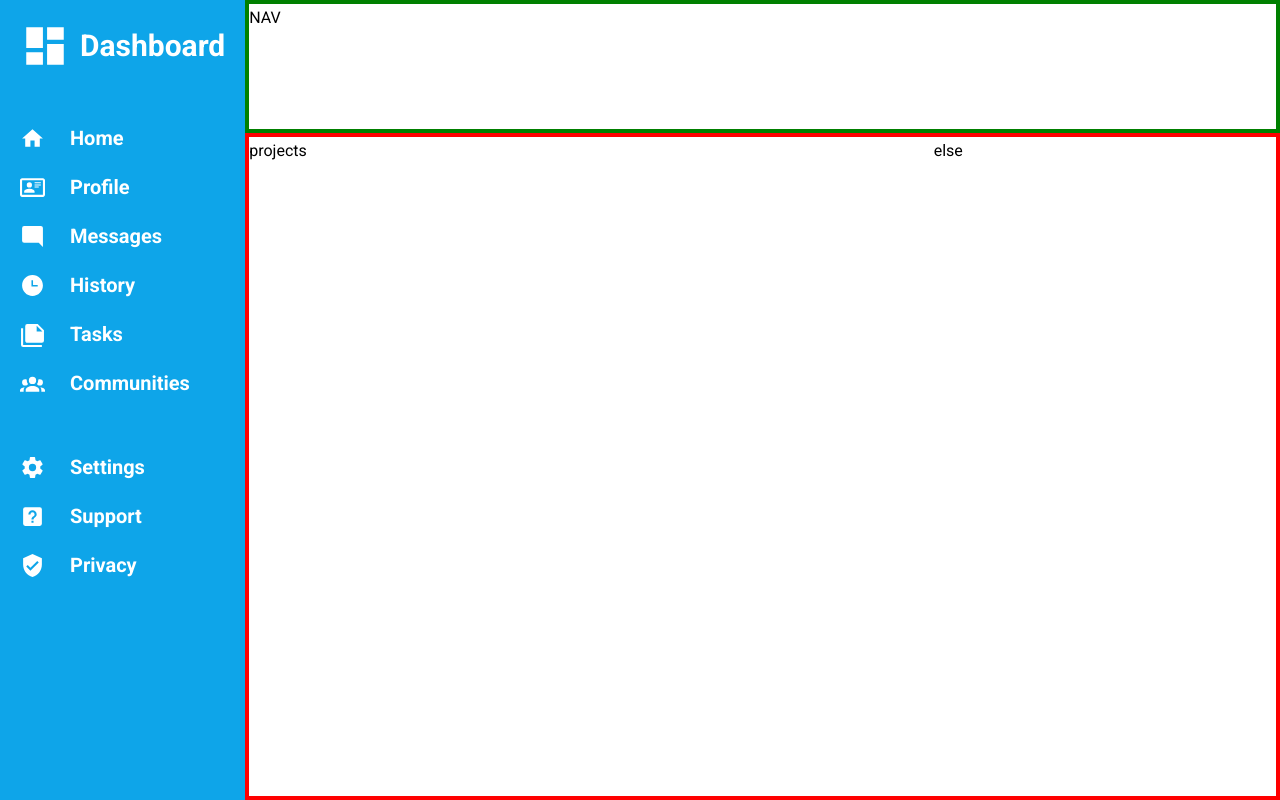
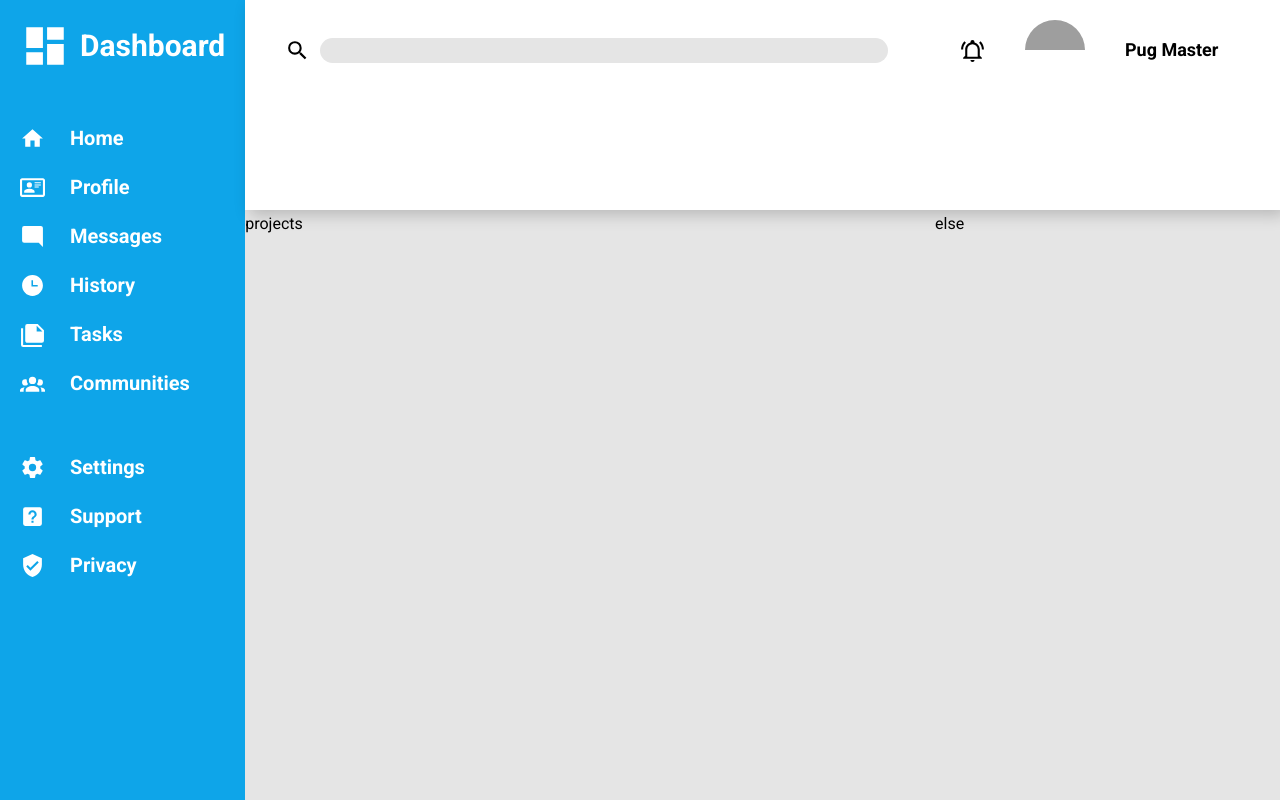
Before and after one commit to kilozdazolik/the-odin-project, a plain HTML site: page admin-dashboard/index.html in a window 1280 px wide. Drawn offline with Linux system fonts and the light colour scheme; grey boxes are pictures that could not be loaded.

Commit message:
upper nav done

```diff
--- a/admin-dashboard/index.html
+++ b/admin-dashboard/index.html
@@ -79,7 +79,34 @@
           </div>
         </div>
       </aside>
-      <nav class="nav">NAV</nav>
+      <nav class="nav">
+        <div class="nav__bar">
+          <div class="flex-left">
+            <div class="nav__bar-search-bar">
+              <img src="svg/magnify.svg" alt="Search icon" class="icon-sec" />
+              <input
+                type="search"
+                name="search-bar"
+                id="search-bar"
+                class="search-bar"
+              />
+            </div>
+          </div>
+
+          <div class="flex-right">
+            <img
+              src="svg/bell-ring-outline.svg"
+              alt="Search icon"
+              class="icon-sec"
+            />
+            <div class="img-container">
+              <img src="img/prof1.jpg" alt="Prof pic" class="img-profile" />
+            </div>
+            <a href="#" class="nav-prof">Pug Master</a>
+          </div>
+        </div>
+        <div class="nav__action"></div>
+      </nav>
       <section class="section-home">
         <div class="projects">projects</div>
         <div class="else">else</div>
--- a/admin-dashboard/style.css
+++ b/admin-dashboard/style.css
@@ -24,11 +24,12 @@ body {
 main {
   display: grid;
   grid-template-columns: 0.2fr 1fr;
-  grid-template-rows: 1fr 5fr;
+  grid-template-rows: 1.5fr 5fr;
   grid-template-areas:
     "aside nav"
     "aside home";
   height: 100vh;
+  background-color: #e5e5e5;
 }
 
 .aside {
@@ -38,17 +39,15 @@ main {
 
 .nav {
   grid-area: nav;
-  border: 4px solid green;
 
   display: grid;
   grid-template-columns: 1fr;
-  grid-template-rows: 1fr 1fr;
+  grid-template-rows: 0.7fr 1fr;
   gap: 1rem;
 }
 
 .section-home {
   grid-area: home;
-  border: 4px solid red;
 
   display: grid;
   grid-template-columns: 1fr 1fr 1fr;
@@ -73,6 +72,52 @@ main {
   grid-template-rows: 1fr 1fr;
   gap: 1rem;
   grid-area: else;
+}
+
+/* NAV */
+.nav {
+  background-color: white;
+  box-shadow: 5px 5px 15px rgba(0, 0, 0, 0.2);
+}
+
+.nav__bar {
+  display: grid;
+  grid-template-columns: 2fr 1fr;
+  gap: 5rem;
+  padding: 2rem 4rem;
+}
+
+.flex-left {
+  display: flex;
+}
+
+.nav__bar-search-bar {
+  display: flex;
+  align-items: center;
+  width: 100%;
+  gap: 1rem;
+}
+
+.search-bar {
+  width: 100%;
+  padding: 0.5rem 0;
+  border-radius: 50rem;
+  border: none;
+  background-color: #e5e5e5;
+}
+
+.flex-right {
+  display: flex;
+  align-items: center;
+  justify-content: center;
+  gap: 4rem;
+}
+
+.nav-prof {
+  font-size: 1.8rem;
+  color: inherit;
+  font-weight: 800;
+  text-decoration: none;
 }
 
 /* ASIDE */
@@ -128,8 +173,33 @@ main {
   margin-bottom: 1.5rem;
 }
 
-.icon {
+/* ICONS */
+.icon,
+.icon-sec {
   width: 2.5rem;
   height: 2.5rem;
+}
+
+.icon {
   filter: invert(1) sepia(0) saturate(0) hue-rotate(0deg);
 }
+
+/* HOME */
+.section-home {
+}
+
+/* IMGS */
+.img-container {
+  width: 6rem;
+  height: 6rem;
+  border-radius: 50%;
+  overflow: hidden;
+  position: relative;
+}
+
+.img-profile {
+  width: 100%;
+  height: auto;
+  position: absolute;
+  top: -15px;
+}
```
Also changed, not shown: 1 other file.
